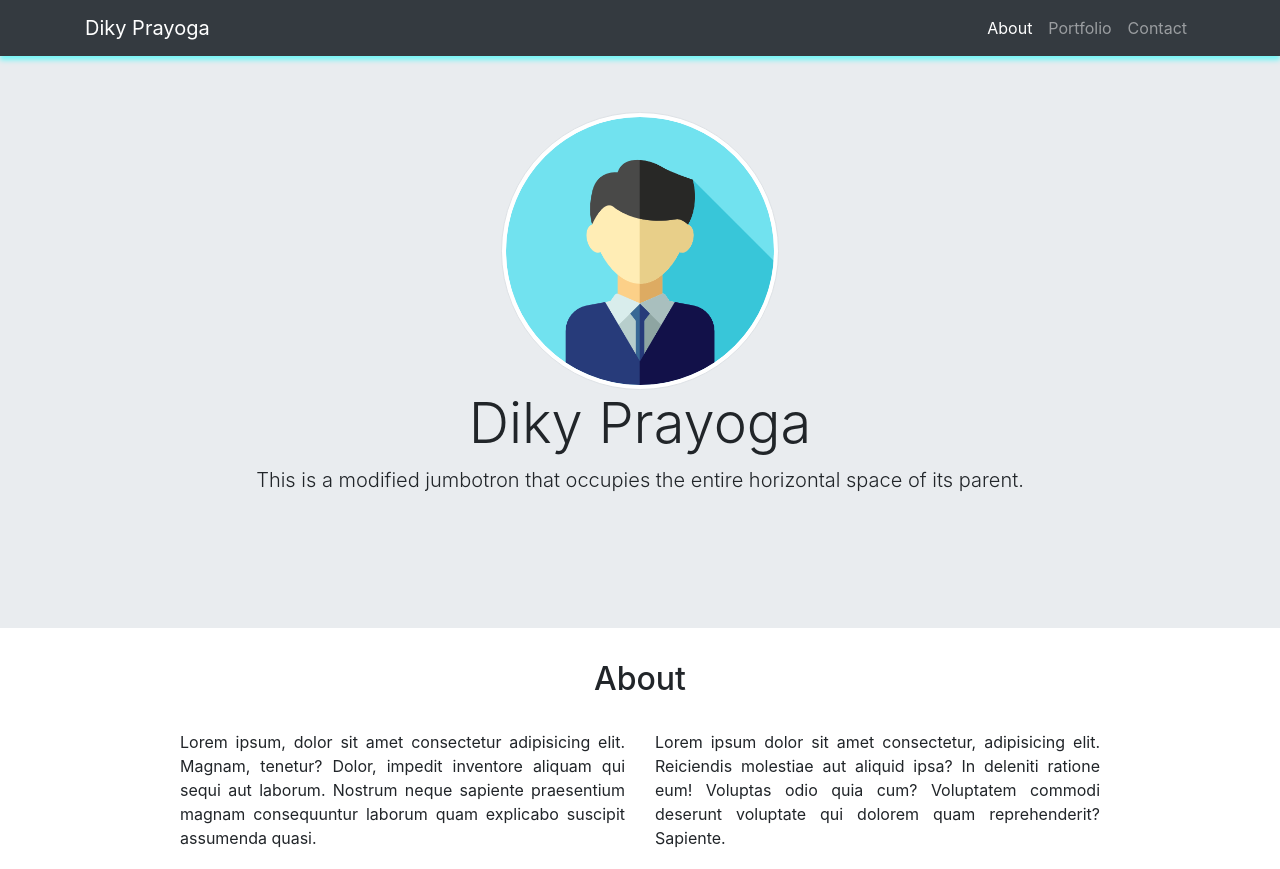
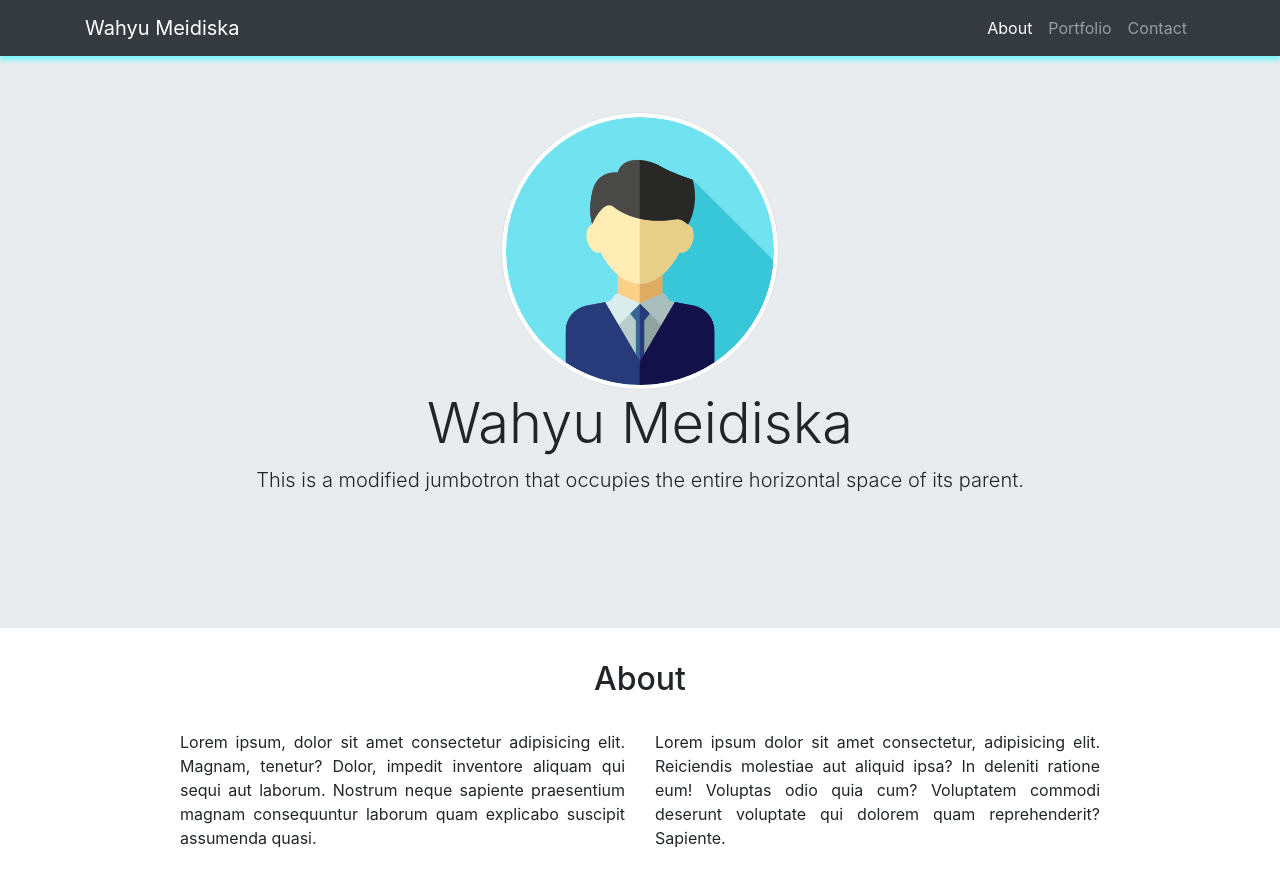
Before and after one commit to wahyumeidiska/belajar-html-css, a plain HTML site: page belajar-2/latihan-7/index.html in a window 1280 px wide. Shown: the top 869 px of the page. Drawn offline with nearby package versions, Linux system fonts and the light colour scheme.

Commit message:
Update index.html

```diff
--- a/belajar-2/latihan-7/index.html
+++ b/belajar-2/latihan-7/index.html
@@ -19,7 +19,7 @@
     <!-- ? NAVBAR -->
     <nav class="navbar navbar-expand-lg navbar-dark bg-dark fixed-top">
         <div class="container">
-            <a class="navbar-brand" href="#">Diky Prayoga</a>
+            <a class="navbar-brand" href="#">Wahyu Meidiska</a>
             <button class="navbar-toggler" type="button" data-toggle="collapse" data-target="#navbarNavAltMarkup"
                 aria-controls="navbarNavAltMarkup" aria-expanded="false" aria-label="Toggle navigation">
                 <span class="navbar-toggler-icon"></span>
@@ -39,7 +39,7 @@
     <div class="jumbotron jumbotron-fluid">
         <div class="container text-center">
             <img src="img/profile1.png" alt="" class="rounded-circle img-thumbnail">
-            <h1 class="display-4">Diky Prayoga</h1>
+            <h1 class="display-4">Wahyu Meidiska</h1>
             <p class="lead">This is a modified jumbotron that occupies the entire horizontal space of its parent.</p>
         </div>
     </div>
@@ -232,7 +232,7 @@
     <footer class="bg-dark text-white pt-3">
         <div class="row">
             <div class="col text-center">
-                <p>&copy; 2021 Built by Diky Prayoga</p>
+                <p>&copy; 2021 Built by Wahyu Meidiska</p>
             </div>
         </div>
     </footer>
```
